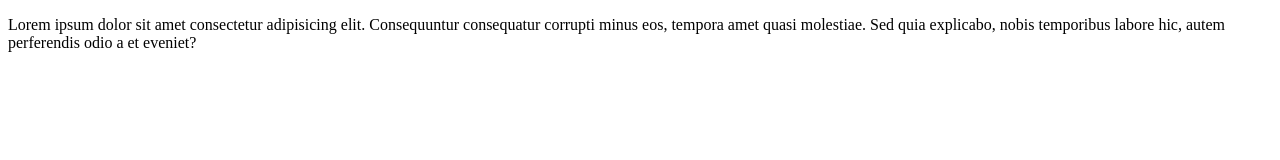
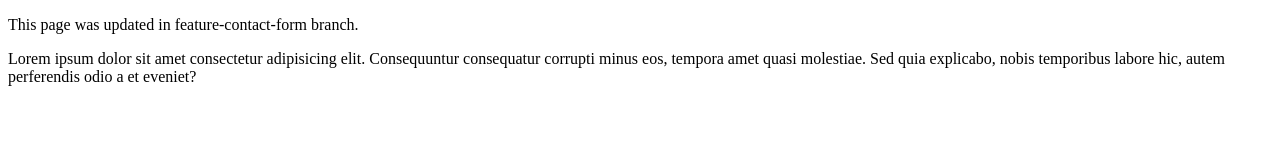
Before and after one commit to Arslan-web-Dev/intenship-Auratack-Ai, a plain HTML site: page about.html in a window 1280 px wide. Drawn offline with Linux system fonts and the light colour scheme.

Commit message:
feat: update feature branch

```diff
--- a/about.html
+++ b/about.html
@@ -6,6 +6,7 @@
     <title>Document</title>
 </head>
 <body>
+    <p>This page was updated in feature-contact-form branch.</p>
     <p>Lorem ipsum dolor sit amet consectetur adipisicing elit. Consequuntur consequatur corrupti minus eos, tempora amet quasi molestiae. Sed quia explicabo, nobis temporibus labore hic, autem perferendis odio a et eveniet?</p>
 </body>
 </html>
```
Also changed, not shown: 1 other file.
